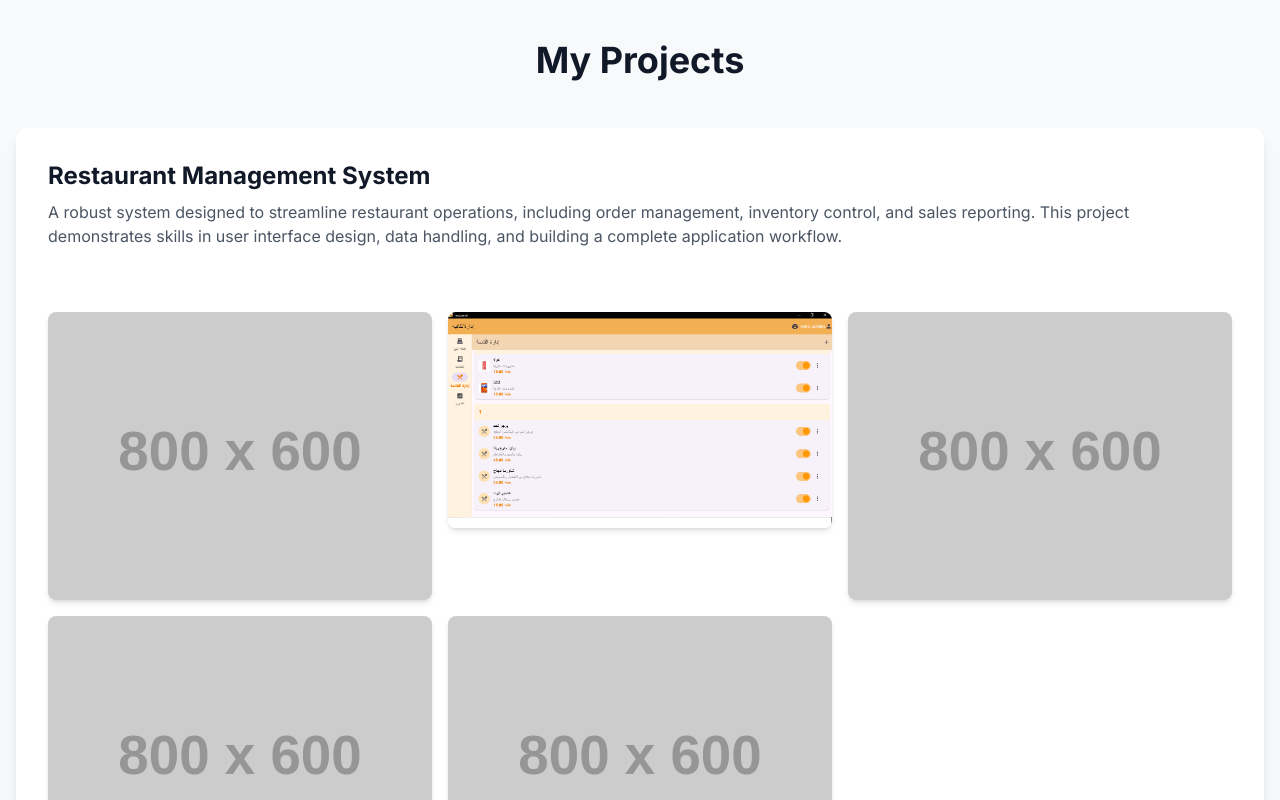
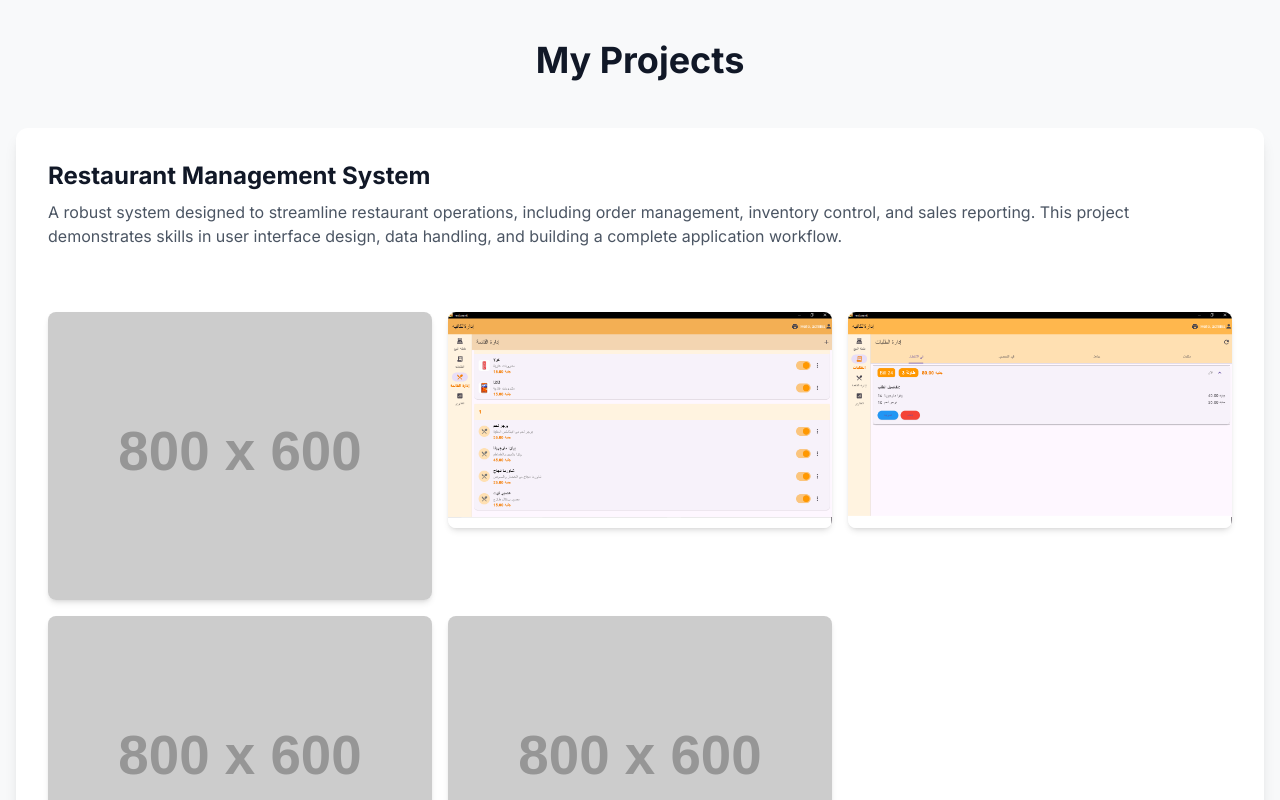
Before and after one commit to tareksmart/tarek-rabeia-portfolio, a plain HTML site: page index.html in a window 1280 px wide. Shown: the part 480-1280 px from the top of the page. Drawn offline with nearby package versions, Linux system fonts and the light colour scheme; placeholder pictures from the web are drawn by us.

Commit message:
Update index.html

```diff
--- a/index.html
+++ b/index.html
@@ -106,7 +106,7 @@
                     </div>
                     <!-- Image: Orders Status -->
                     <div class="relative group">
-                        <img src="https://placehold.co/800x600/f3f4f6/555?text=Orders+Status"
+                        <img src="https://github.com/tareksmart/tarek-rabeia-portfolio/blob/main/orders%20status.png?raw=true"
                              alt="Order status tracking screen"
                              class="w-full h-auto rounded-lg shadow-md transition-transform transform group-hover:scale-105"
                              onerror="this.src='http://googleusercontent.com/file_content/3'; this.onerror=null;">
```
